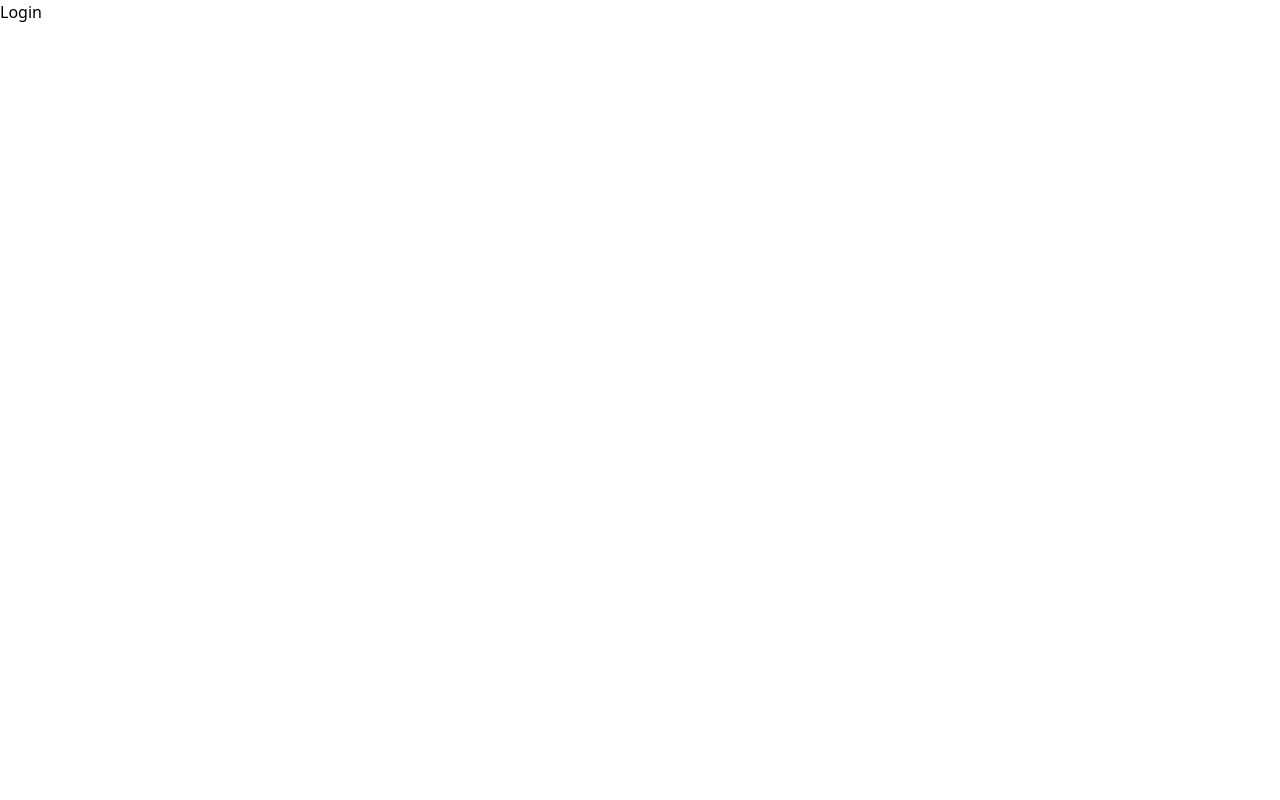
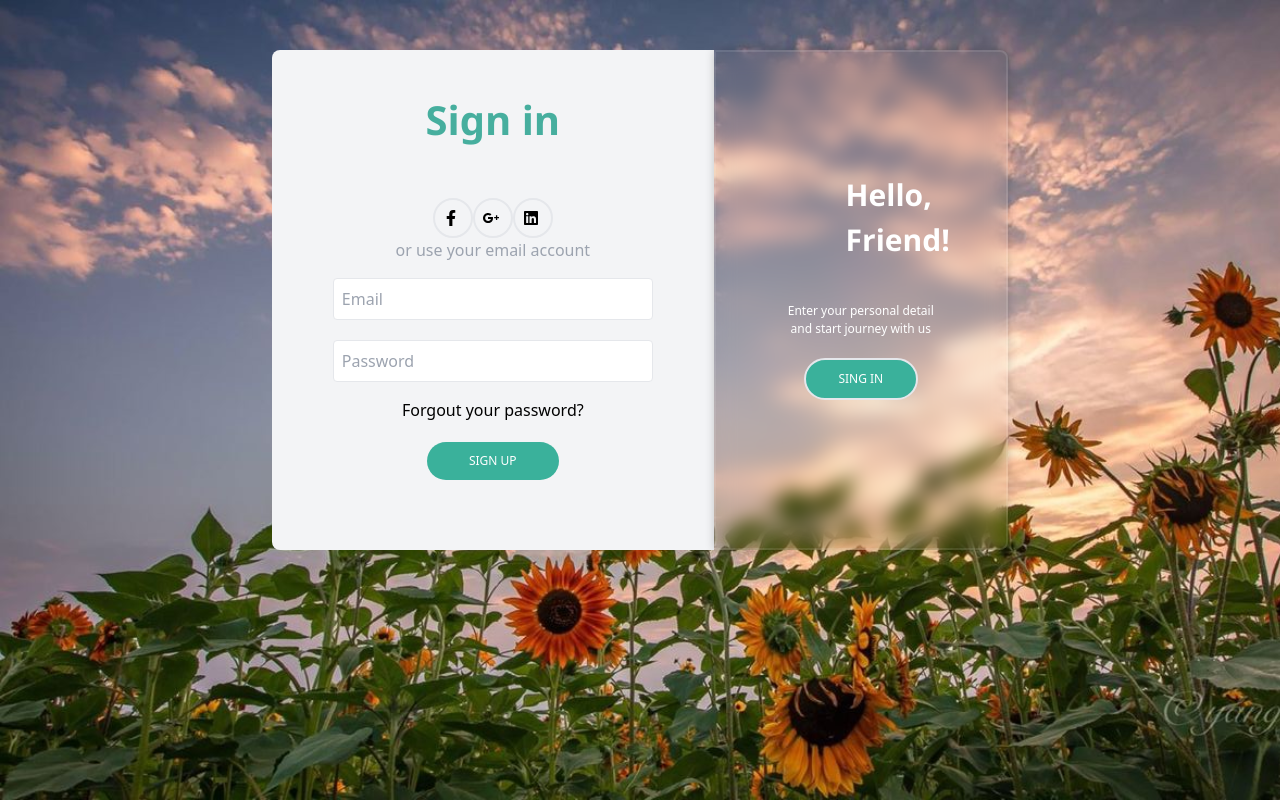
Before and after one commit to Xochitl0/00-app-web, a Next.js app: page / in a window 1280 px wide. Built offline with nearby package versions, Linux system fonts and the light colour scheme.

Commit message:
Registro e Inicio de Sesion

```diff
--- a/package.json
+++ b/package.json
@@ -10,11 +10,14 @@
   },
   "dependencies": {
     "@types/react": "^18.3.4",
+    "formik": "^2.4.6",
     "next": "14.2.5",
     "react": "^18",
     "react-dom": "^18",
+    "react-hook-form": "^7.53.0",
     "react-icons": "^5.3.0",
-    "react-router-dom": "^6.26.1"
+    "react-router-dom": "^6.26.1",
+    "yup": "^1.4.0"
   },
   "devDependencies": {
     "postcss": "^8",
--- /dev/null
+++ b/src/app/dashboard/page.jsx
@@ -0,0 +1,7 @@
+import React from "react";
+
+const Dashboard = () => {
+  return <div>Dashboard</div>;
+};
+
+export default Dashboard;
--- a/src/app/globals.css
+++ b/src/app/globals.css
@@ -15,6 +15,7 @@
   background-position: center center;
 }
 .body {
+  background-repeat: no-repeat;
   display: flex;
   background: url("./assets/fondo1.jpeg") no-repeat;
   background-size: cover;
--- a/src/app/layout.jsx
+++ b/src/app/layout.jsx
@@ -1,6 +1,5 @@
 import { Inter } from "next/font/google";
 import "./globals.css";
-import Login from "./login/page";
 
 const inter = Inter({ subsets: ["latin"] });
 
--- a/src/app/login/page.jsx
+++ b/src/app/login/page.jsx
@@ -6,10 +6,34 @@
 import { IoLogoGoogleplus } from "react-icons/io";
 import { FaLinkedin } from "react-icons/fa";
 
+import { useState } from "react";
+import { useRouter } from "next/navigation";
+
 const Login = () => {
+  const [email, setEmail] = useState("");
+  const [password, setPassword] = useState("");
+
+  const router = useRouter();
+
+  const handleSubmit = (e) => {
+    e.preventDefault();
+    const storedUserData = JSON.parse(localStorage.getItem("userData"));
+
+    if (
+      storedUserData &&
+      storedUserData.email === email &&
+      storedUserData.password === password
+    ) {
+      alert("Inicio de sesion");
+      router.push("/dashboard");
+    } else {
+      alert("Credenciales incorrectas");
+    }
+  };
+
   return (
     <>
-      <div className="flex bg-[url('./assets/fondo1.jpeg')] bg-cover bg-no-repeat min-h-screen">
+      <div className="flex bg-[url('./assets/fondo1.jpeg')]  min-h-screen bg-cover bg-no-repeat">
         <header />
         <div className="container md:max-w-3xl mt-16 mx-auto px-4 box-size">
           {/* Columna izquierda */}
@@ -31,8 +55,8 @@
             <div className="text-center text-gray-400">
               <p className="font-light">or use your email account</p>
             </div>
-            <form action="">
-              <div className="">
+            <form action="" className="container" onSubmit={handleSubmit}>
+              <div className="container">
                 <div className="mb-4 mt-3 text-center">
                   <input
                     type="email"
@@ -40,6 +64,8 @@
                     name="email"
                     placeholder="Email"
                     className="mt-1 p-2 w-80 border rounded"
+                    value={email}
+                    onChange={(e) => setEmail(e.target.value)}
                   />
                 </div>
                 <div className="mb-4 mt-3 text-center">
@@ -49,6 +75,8 @@
                     name="password"
                     placeholder="Password"
                     className="mt-1 p-2 w-80 border rounded"
+                    value={password}
+                    onChange={(e) => setPassword(e.target.value)}
                   />
                 </div>
               </div>
@@ -56,7 +84,7 @@
                 <a href="/">Forgout your password?</a>
               </div>
               <div className="text-center">
-                <button type="submit" className="bg-menta b-signUp mt-5 ">
+                <button type="submit" className="bg-menta button-color mt-5 ">
                   SIGN UP
                 </button>
               </div>
@@ -64,7 +92,7 @@
           </div>
 
           {/* Columna derecha */}
-          <div className="w-2/5 bg-pinky rounded-tr-lg rounded-br-lg px-4 ">
+          <div className="w-2/5 bg-pinky rounded-tr-lg rounded-br-lg">
             <h2 className="p-20 font-bold text-white font-h">Hello, Friend!</h2>
             <p className="text-center -mt-10 text-white font">
               Enter your personal detail <br /> and start journey with us
--- a/src/app/page.jsx
+++ b/src/app/page.jsx
@@ -1,9 +1,12 @@
 import Link from "next/link";
+import Login from "./login/page";
 
 const Home = () => {
   return (
     <>
-      <Link href="/login">Login</Link>
+      <div className="container">
+        <Login />
+      </div>
     </>
   );
 };
--- /dev/null
+++ b/src/app/pages/dashboard.jsx
@@ -0,0 +1,9 @@
+const Dashboard = () => {
+  return (
+    <div>
+      <h1>Página Acerca de</h1>
+    </div>
+  );
+};
+
+export default Dashboard;
--- /dev/null
+++ b/src/app/pages/index.jsx
@@ -0,0 +1,12 @@
+import { useRouter } from "next/router";
+import React from "react";
+
+const Home = () => {
+  return (
+    <div>
+      <h1>Pagina de Inicio</h1>
+    </div>
+  );
+};
+
+export default Home;
--- a/src/app/register/page.jsx
+++ b/src/app/register/page.jsx
@@ -1,17 +1,21 @@
 "use client";
 import "../globals.css";
-import { useRef } from "react";
+import { use, useState } from "react";
 
 import { FaFacebookF } from "react-icons/fa";
 import { IoLogoGoogleplus } from "react-icons/io";
 import { FaLinkedin } from "react-icons/fa";
+import { Link } from "react-router-dom";
 
 const Register = () => {
-  const form = useRef(null);
+  const [name, setName] = useState("");
+  const [email, setEmail] = useState("");
+  const [password, setPassword] = useState("");
 
-  const handleSubmit = (e) => {
-    e.preventDefault();
-    console.log("Me diste click");
+  const handleRegister = () => {
+    const userData = { name, email, password };
+    localStorage.setItem("userData", JSON.stringify(userData));
+    alert("Registro exitoso");
   };
 
   return (
@@ -53,13 +57,8 @@
             <div className="text-center text-gray-400">
               <p className="font-light">or use your email for registration</p>
             </div>
-            <form
-              action=""
-              onSubmit={handleSubmit}
-              ref={form}
-              className="container"
-            >
-              <div className=" container">
+            <form action="" className="container" onSubmit={handleRegister}>
+              <div className="container">
                 <div className="mb-4 mt-3 text-center">
                   <input
                     type="name"
@@ -67,6 +66,8 @@
                     name="name"
                     placeholder="Name"
                     className="mt-1 p-2 w-80 border rounded"
+                    value={name}
+                    onChange={(e) => setName(e.target.value)}
                   />
                 </div>
                 <div className="mb-4 mt-3 text-center">
@@ -76,6 +77,8 @@
                     name="email"
                     placeholder="Email"
                     className="mt-1 p-2 w-80 border rounded"
+                    value={email}
+                    onChange={(e) => setEmail(e.target.value)}
                   />
                 </div>
                 <div className="mb-4 mt-3 text-center">
@@ -85,12 +88,14 @@
                     name="password"
                     placeholder="Password"
                     className="mt-1 p-2 w-80 border rounded"
+                    value={password}
+                    onChange={(e) => setPassword(e.target.value)}
                   />
                 </div>
               </div>
 
               <div className="text-center">
-                <button type="submit" className="bg-menta button-color mt-5 ">
+                <button type="submit" className="bg-menta button-color mt-5">
                   SIGN UP
                 </button>
               </div>
```
Also changed, not shown: 1 other file (tests, documents, lock files or other folders).
